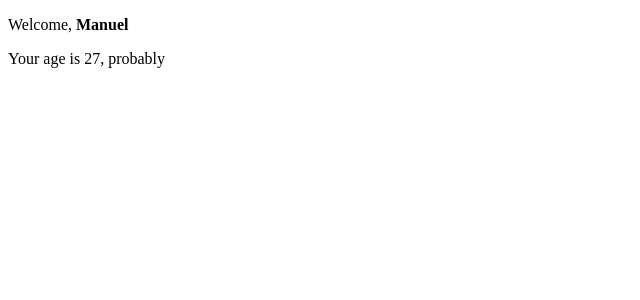
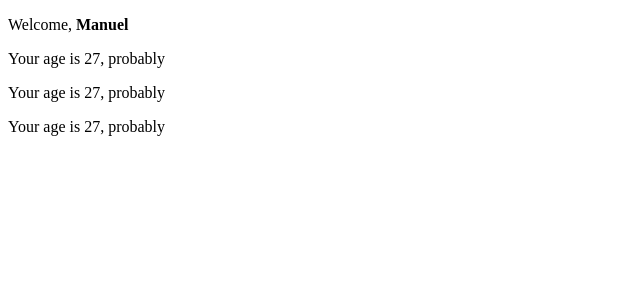
Before and after one commit to LuisTM98/EJERCICIOS-DEVELHOPE, a React (Vite) app in the folder React/: page / in a window 1280 px wide. Shown: the top 300 px of the page, without its empty margins (0-640 px from the left). Built offline with nearby package versions, Linux system fonts and the light colour scheme.

Commit message:
terminado ejercicio condicional 1

```diff
--- a/React/src/Apps.jsx
+++ b/React/src/Apps.jsx
@@ -1,3 +1,4 @@
+import { WelcomeCond } from "./ConditionalWelcome";
 import { HelloWorld } from "./HelloWorld";
 import { Message } from "./Message";
 import { Welcome } from "./Welcome";
@@ -30,3 +31,7 @@ export function App4(){
 }
 
 //Si no pongo los datos, y no hay default props puestas, el mensaje se renderiza incompleto.
+
+export function App5(){
+  return <WelcomeCond name='Manuel' age={27}/>
+}
--- /dev/null
+++ b/React/src/ConditionalWelcome.jsx
@@ -0,0 +1,13 @@
+import { AgeFunc } from "./Age";
+
+export function WelcomeCond({name, age}){
+    return (
+        <div>
+            <p>Welcome, <strong>{name}</strong></p>
+            {(age>=18) && <AgeFunc years={age} />}
+            {age && <AgeFunc years={age}/>}
+            {(age>=18) && (age<65) && <AgeFunc years={age}/>}
+            {(age>=18) && (age<65) && name === 'John' && <AgeFunc years={age}/>}
+        </div>
+    )
+}
--- a/React/src/index.jsx
+++ b/React/src/index.jsx
@@ -1,11 +1,12 @@
 import { createRoot } from "react-dom/client";
-import { App1, App2, App3, App4 } from "./Apps";
+import { App1, App2, App3, App4, App5 } from "./Apps";
 
 createRoot(document.getElementById("root")).render(
   <div>
     {/* <App1 /> */}
     {/* <App2 /> */}
     {/* <App3 /> */}
-    <App4 />
+    {/* <App4 /> */}
+    <App5 />
   </div>
 );
```
